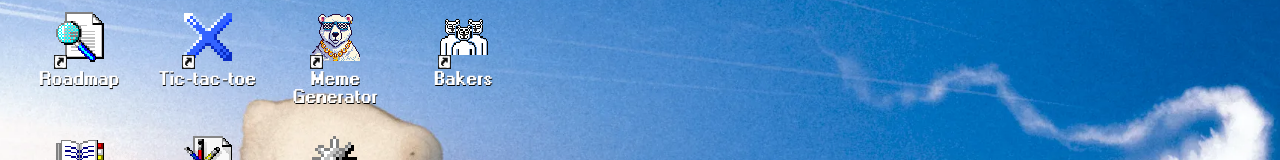
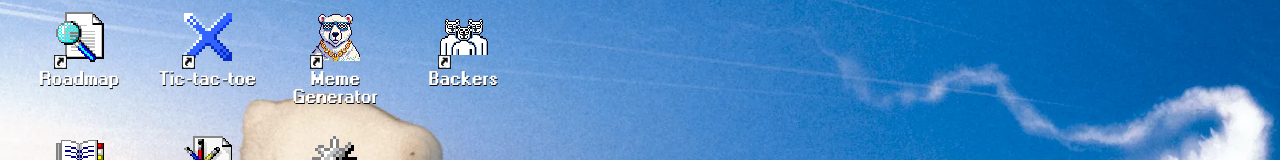
Before and after one commit to ivandalechenko/knutSite, a React (Vite) app: page / in a window 1280 px wide. Shown: the part 141-301 px from the top of the page. Built offline with nearby package versions, Linux system fonts and the light colour scheme; no server answers.

Commit message:
updated backers

```diff
--- a/src/Desctop.jsx
+++ b/src/Desctop.jsx
@@ -236,7 +236,7 @@ export default observer((props) => {
                         <img src='/img/links/arrow.png' alt='decor' />
                     </div>
                     <div className='Desctop_link_text'>
-                        Bakers
+                        Backers
                     </div>
                 </div>
 
--- a/src/TaskPanel.jsx
+++ b/src/TaskPanel.jsx
@@ -113,7 +113,7 @@ function capitalizeFirstLetter(str) {
     }
 
     if (str === 'team') {
-        return 'Bakers'
+        return 'Backers'
     }
 
 
--- a/src/Window.jsx
+++ b/src/Window.jsx
@@ -94,7 +94,7 @@ export default observer(({ children, type }) => {
                     {type === 'wack' && 'Wack-a-Knut'}
                     {type === 'chat' && 'Chat'}
                     {type === 'quests' && 'Quests'}
-                    {type === 'team' && 'Bakers'}
+                    {type === 'team' && 'Backers'}
 
 
                 </div>
```
